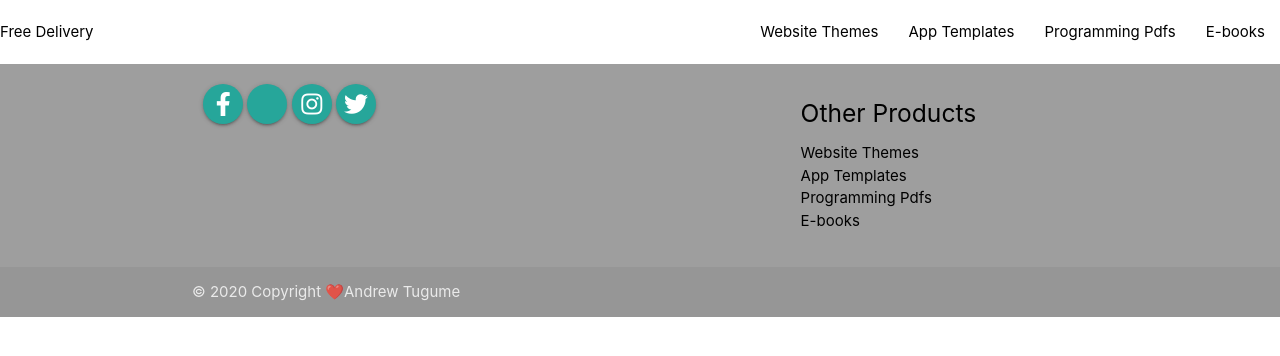
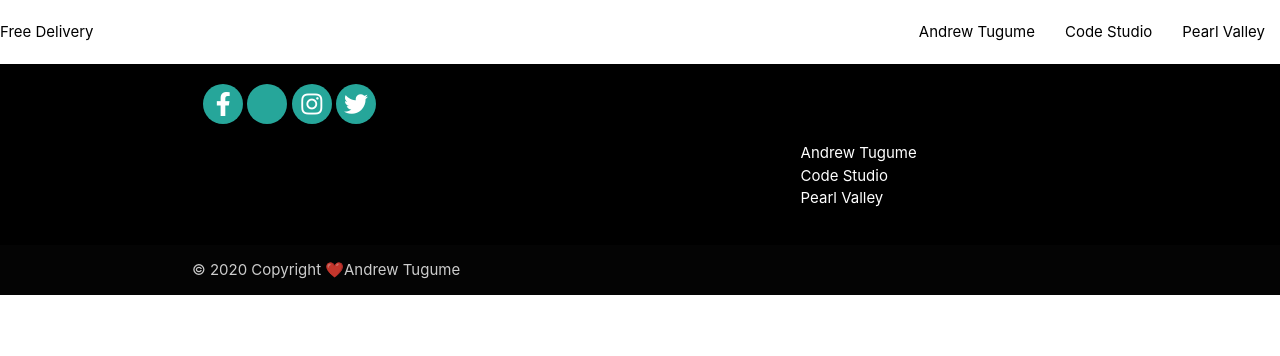
Before and after one commit to tugumeandree/myshop, a plain HTML site: page index.html in a window 1280 px wide. Drawn offline with nearby package versions, Linux system fonts and the light colour scheme; a script that the page names is missing.

Commit message:
updating

```diff
--- a/index.html
+++ b/index.html
@@ -41,19 +41,18 @@
             <a href="#!" class=" black-text">Free Delivery</a>
           <a href="#" data-target="mobile-demo" class="sidenav-trigger black-text"><i class="material-icons">menu</i></a>
           <ul class="right hide-on-med-and-down">
-            <li><a href="sass.html" class="black-text">Website Themes</a></li>
-            <li><a href="badges.html" class="black-text">App Templates</a></li>
-            <li><a href="collapsible.html" class="black-text">Programming Pdfs</a></li>
-            <li><a href="mobile.html" class="black-text">E-books</a></li>
+            <li><a href="https://www.andrewtugume.com/" class="black-text">Andrew Tugume</a></li>
+        <li><a href="https://www.codestudioug.com/" class="black-text">Code Studio</a></li>
+        <li><a href="https://www.pearl-valley.com/" class="black-text">Pearl Valley</a></li>
           </ul>
         </div>
       </nav>
 
       <ul class="sidenav" id="mobile-demo">
-        <li><a href="sass.html" class="black-text">Website Themes</a></li>
-        <li><a href="badges.html" class="black-text">App Templates</a></li>
-        <li><a href="collapsible.html" class="black-text">Programming Pdfs</a></li>
-        <li><a href="mobile.html" class="black-text">E-books</a></li>
+        <li><a href="https://www.andrewtugume.com/" class="black-text">Andrew Tugume</a></li>
+        <li><a href="https://www.codestudioug.com/" class="black-text">Code Studio</a></li>
+        <li><a href="https://www.pearl-valley.com/" class="black-text">Pearl Valley</a></li>
+
       </ul>
     <div id="my-categories-35806185"></div>
     <div class="ec-cart-widget"></div>
@@ -68,7 +67,7 @@
     <script type="text/javascript"> xSearch("id=my-search-35806185"); </script>
     <script type="text/javascript"> xProductBrowser("categoriesPerRow=3","views=grid(20,3) list(60) table(60)","categoryView=grid","searchView=list","id=my-store-35806185");</script>
     </div>
-    <footer class="page-footer grey">
+    <footer class="page-footer black white-text">
         <div class="container ">
           <div class="row">
             <div class="col l6 s12">
@@ -88,10 +87,9 @@
             <div class="col l4 offset-l2 s12">
               <h5 class="black-text">Other Products</h5>
               <ul>
-                <li><a href="sass.html" class="black-text">Website Themes</a></li>
-                <li><a href="badges.html" class="black-text">App Templates</a></li>
-                <li><a href="collapsible.html" class="black-text">Programming Pdfs</a></li>
-                <li><a href="mobile.html" class="black-text">E-books</a></li>
+                <li><a href="https://www.andrewtugume.com/" class="white-text">Andrew Tugume</a></li>
+                <li><a href="https://www.codestudioug.com/" class="white-text">Code Studio</a></li>
+                <li><a href="https://www.pearl-valley.com/" class="white-text">Pearl Valley</a></li>
               </ul>
             </div>
           </div>
```
